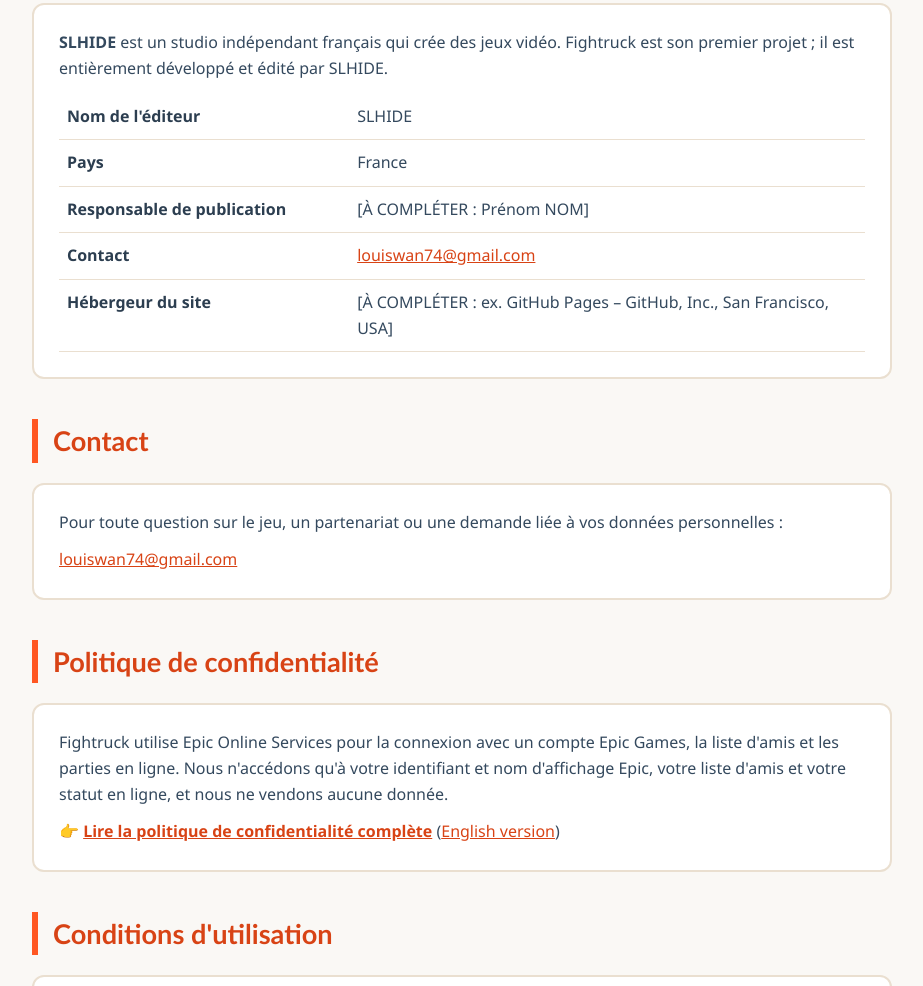
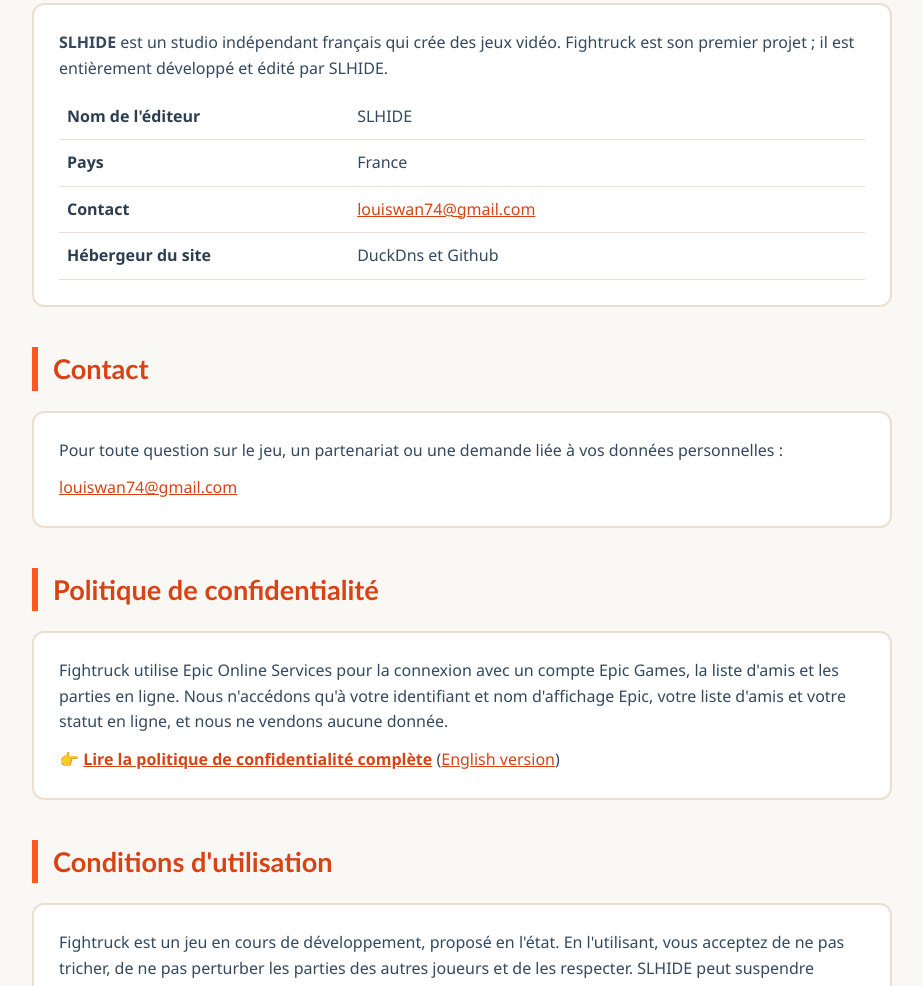
Before and after one commit to chilloufilou-cpu/fightruck-site-, a plain HTML site: page index.html in a window 1280 px wide. Shown: the part 2555-3541 px from the top of the page, without its empty margins (178-1101 px from the left). Drawn offline with Linux system fonts and the light colour scheme.

Commit message:
Update index.html

```diff
--- a/index.html
+++ b/index.html
@@ -110,9 +110,8 @@
       <table class="fact-table">
         <tr><th>Nom de l'éditeur</th><td>SLHIDE</td></tr>
         <tr><th>Pays</th><td>France</td></tr>
-        <tr><th>Responsable de publication</th><td>[À COMPLÉTER : Prénom NOM]</td></tr>
         <tr><th>Contact</th><td><a href="mailto:louiswan74@gmail.com">louiswan74@gmail.com</a></td></tr>
-        <tr><th>Hébergeur du site</th><td>[À COMPLÉTER : ex. GitHub Pages – GitHub, Inc., San Francisco, USA]</td></tr>
+        <tr><th>Hébergeur du site</th><td>DuckDns et Github</td></tr>
       </table>
     </div>
 
```
